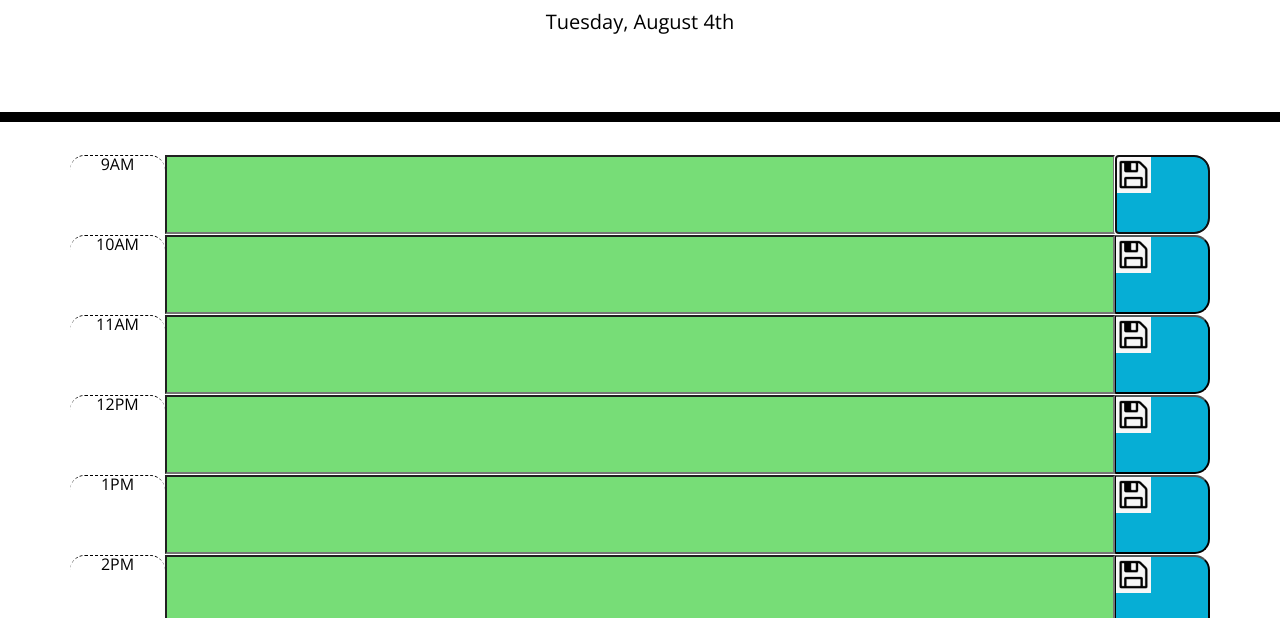
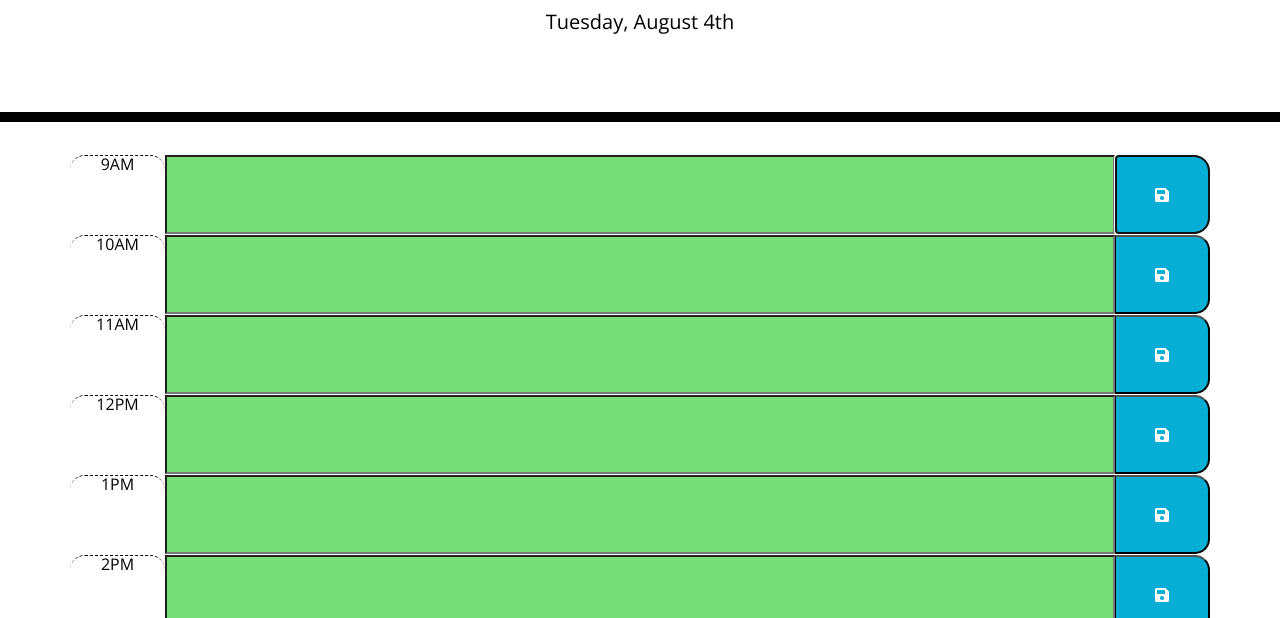
Before and after one commit to swong1200/workDayScheduler, a plain HTML site: page index.html in a window 1280 px wide. Both pictures are taken after a click on the button 1162 px from the left and 376 px from the top of the page. Shown: the part 182-800 px from the top of the page. Drawn offline with nearby package versions, Linux system fonts and the light colour scheme.

Commit message:
Fixed issue with button icon; inserted classes for font awesome

```diff
--- a/main.js
+++ b/main.js
@@ -1,3 +1,5 @@
+var test = localStorage.getItem("appt");
+
 // Moment JS to show day
 var now = moment().format("dddd, MMMM Do");
 var currentDay = $("#currentDay");
@@ -46,10 +48,14 @@ for (var i = 0; i < timeSlot.length; i++) {
     },
   });
   btn.addClass("col-sm-1 saveBtn");
+  // Adding i tags for font awesome
+  var font = $("<i>")
+  font.addClass("fas fa-save")
   // Add sections to row
   newRow.append(timeBlock);
   newRow.append(input);
   newRow.append(btn);
+  btn.append(font)
   // Add row to schedule
   schedule.append(newRow);
 }
@@ -69,12 +75,12 @@ function rowColor() {
 rowColor();
 
 
-function saveToScreen(event) {
-  // event.preventDefault();
-  var storedAppt = localStorage.getItem("appt");
+function saveToScreen() {
+
+var storedAppt = localStorage.getItem("appt");
 
   if (input !== null) {
     inputText = JSON.parse(storedAppt);
-    input.text = inputText
+    input.textContent = inputText
   }
 }
--- a/style.css
+++ b/style.css
@@ -58,9 +58,7 @@ body {
   }
 
   .saveBtn {
-    background-image: url(./Images/black-floppy-disc-icon.png);
     align-items: center;
-    background-repeat: no-repeat;
     border-left: 1px solid black;
     border-top-right-radius: 15px;
     border-bottom-right-radius: 15px;
```
Also changed, not shown: Images/black-floppy-disc-icon.png (deleted).
